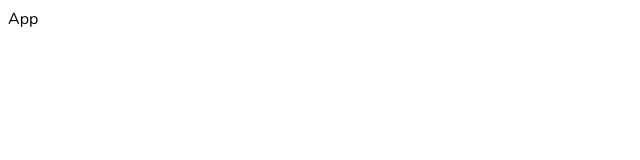
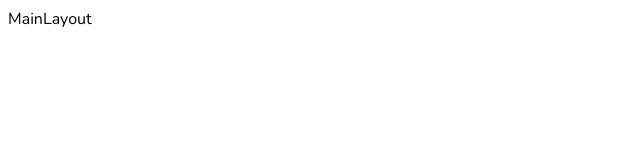
Before and after one commit to AbdulQuayyum/project-sql-generator, a React (Vite) app: page / in a window 1280 px wide. Shown: the top 160 px of the page, without its empty margins (0-640 px from the left). Built offline with nearby package versions, Linux system fonts and the light colour scheme.

Commit message:
Adding components and layout for the project...

```diff
--- a/src/App.tsx
+++ b/src/App.tsx
@@ -1,7 +1,12 @@
 import React from 'react'
+import MainLayout from './Layout/Main.Layout'
 
 function App() {
-  return <div>App</div>
+  return (
+    <>
+      <MainLayout />
+    </>
+  )
 }
 
 export default App
--- /dev/null
+++ b/src/Components/Index.tsx
@@ -0,0 +1,5 @@
+import CodeDisplay from './CodeDisplay'
+import MessageDisplay from './MessageDisplay'
+import MessagesDisplay from './MessagesDisplay'
+
+export { CodeDisplay, MessageDisplay, MessagesDisplay }
--- /dev/null
+++ b/src/Layout/Main.Layout.tsx
@@ -0,0 +1,9 @@
+import React from 'react'
+
+const MainLayout = () => {
+  return (
+    <div>MainLayout</div>
+  )
+}
+
+export default MainLayout
```
Also changed, not shown: src/Components/CodeDisplay.tsx (added, +7 -0 lines), src/Components/MessageDisplay.tsx (added, +7 -0 lines), src/Components/MessagesDisplay.tsx (added, +7 -0 lines).
